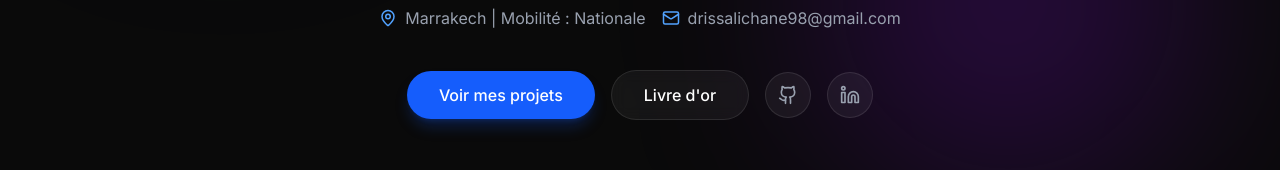
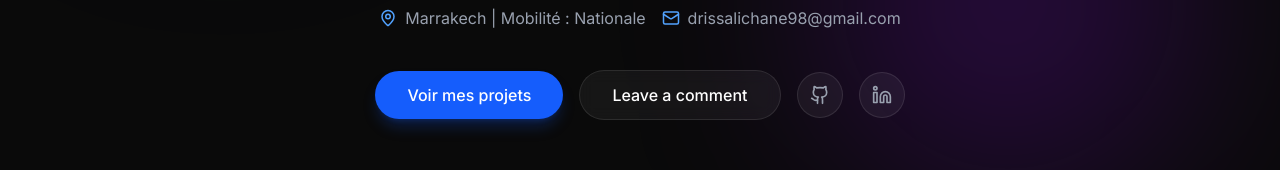
Before and after one commit to drissalichane/drissalichane.github.io, a Next.js app: page / in a window 1280 px wide. Shown: the part 524-694 px from the top of the page. Built offline with nearby package versions, Linux system fonts and the light colour scheme; no server answers; the database is empty.

Commit message:
Add guestbook link to hero 2

```diff
--- a/src/components/Hero.tsx
+++ b/src/components/Hero.tsx
@@ -56,7 +56,7 @@ export default function Hero() {
                             href="#guestbook"
                             className="px-8 py-3 bg-white/5 hover:bg-white/10 border border-white/10 text-white rounded-full font-medium transition-all backdrop-blur-sm transform hover:-translate-y-1"
                         >
-                            Livre d'or
+                            Leave a comment
                         </a>
                         <div className="flex gap-4">
                             <a
```
